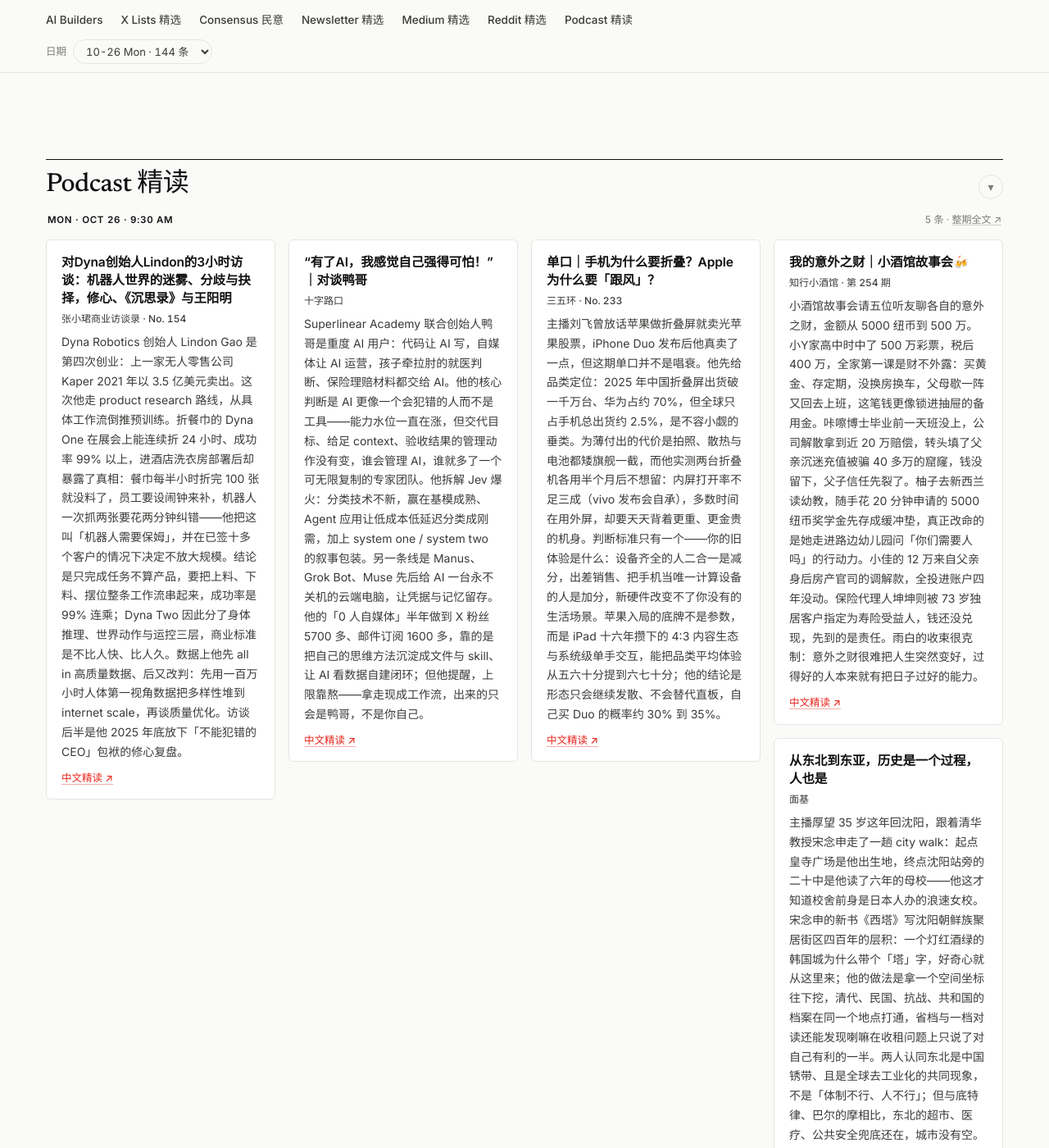
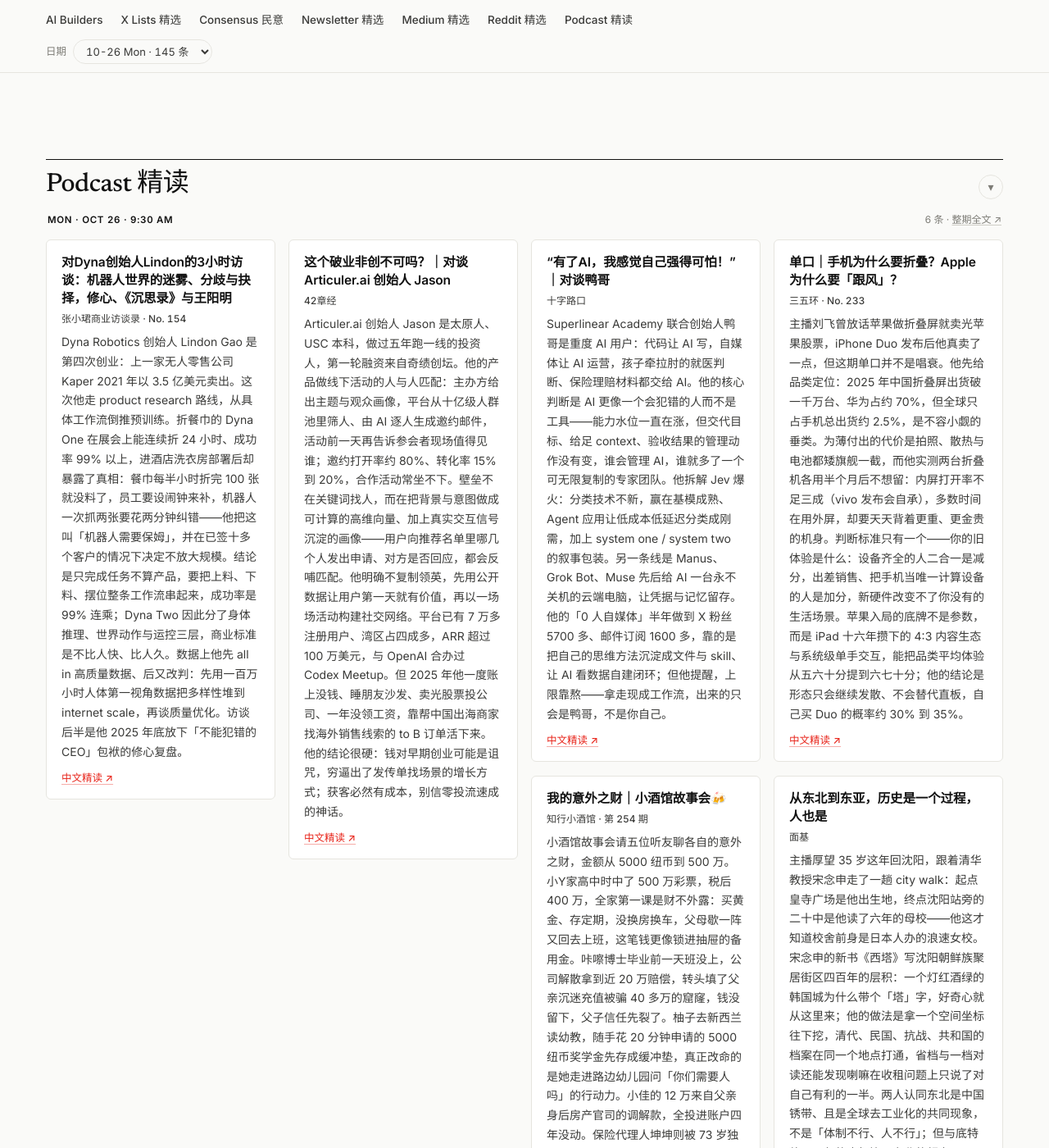
Before and after one commit to cptidiot/mzhao.me, a Jekyll site: the page built from digest/index.html, in a window 1280 px wide and 1400 px high, scrolled down 14521 px. Shown: the whole window at 82% size. Built offline with Jekyll 4.4.1, drawn with Linux system fonts in a browser that asks for light colours.

Commit message:
Digest: podcast 2026-10-26 (add verified 42 item)

```diff
--- a/_digests/2026-10-26-podcast.md
+++ b/_digests/2026-10-26-podcast.md
@@ -3,12 +3,17 @@
 section_name: Podcast 精读
 date: 2026-10-26 09:30:00 -0700
 title: "Podcast Digest — 2026-10-26"
-excerpt: "今日 5 期：张小珺访 Dyna 创始人 Lindon Gao 谈机器人为何需要保姆，十字路口对谈鸭哥聊把 AI 当团队管，三五环单口拆解折叠屏与 iPhone Duo，知行小酒馆故事会聊五笔意外之财，面基随宋念申重走沈阳谈东北与东亚。Lex、晚点聊、AI炼金术、42章经四站今日未能成功核实并读取选期，跳过未记台账，明日续取。"
+excerpt: "今日 6 期：张小珺访 Dyna 创始人 Lindon Gao 谈机器人为何需要保姆，42章经对谈 Articuler.ai 创始人 Jason 聊穷创业与活动匹配，十字路口对谈鸭哥聊把 AI 当团队管，三五环单口拆解折叠屏与 iPhone Duo，知行小酒馆故事会聊五笔意外之财，面基随宋念申重走沈阳谈东北与东亚。Lex、晚点聊、AI炼金术三站今日单集页未能成功读取，跳过未记台账，明日续取。"
 items:
   - title: "对Dyna创始人Lindon的3小时访谈：机器人世界的迷雾、分歧与抉择，修心、《沉思录》与王阳明"
     role: "张小珺商业访谈录 · No. 154"
     summary: "Dyna Robotics 创始人 Lindon Gao 是第四次创业：上一家无人零售公司 Kaper 2021 年以 3.5 亿美元卖出。这次他走 product research 路线，从具体工作流倒推预训练。折餐巾的 Dyna One 在展会上能连续折 24 小时、成功率 99% 以上，进酒店洗衣房部署后却暴露了真相：餐巾每半小时折完 100 张就没料了，员工要设闹钟来补，机器人一次抓两张要花两分钟纠错——他把这叫「机器人需要保姆」，并在已签十多个客户的情况下决定不放大规模。结论是只完成任务不算产品，要把上料、下料、摆位整条工作流串起来，成功率是 99% 连乘；Dyna Two 因此分了身体推理、世界动作与运控三层，商业标准是不比人快、比人久。数据上他先 all in 高质量数据、后又改判：先用一百万小时人体第一视角数据把多样性堆到 internet scale，再谈质量优化。访谈后半是他 2025 年底放下「不能犯错的 CEO」包袱的修心复盘。"
     url: "https://zhangxiaojun.qiaomu.ai/ep/6acf81f0195d838e2af1e281.html"
+    link_label: "中文精读"
+  - title: "这个破业非创不可吗？｜对谈 Articuler.ai 创始人 Jason"
+    role: "42章经"
+    summary: "Articuler.ai 创始人 Jason 是太原人、USC 本科，做过五年跑一线的投资人，第一轮融资来自奇绩创坛。他的产品做线下活动的人与人匹配：主办方给出主题与观众画像，平台从十亿级人群池里筛人、由 AI 逐人生成邀约邮件，活动前一天再告诉参会者现场值得见谁；邀约打开率约 80%、转化率 15% 到 20%，合作活动常坐不下。壁垒不在关键词找人，而在把背景与意图做成可计算的高维向量、加上真实交互信号沉淀的画像——用户向推荐名单里哪几个人发出申请、对方是否回应，都会反哺匹配。他明确不复制领英，先用公开数据让用户第一天就有价值，再以一场场活动构建社交网络。平台已有 7 万多注册用户、湾区占四成多，ARR 超过 100 万美元，与 OpenAI 合办过 Codex Meetup。但 2025 年他一度账上没钱、睡朋友沙发、卖光股票投公司、一年没领工资，靠帮中国出海商家找海外销售线索的 to B 订单活下来。他的结论很硬：钱对早期创业可能是诅咒，穷逼出了发传单找场景的增长方式；获客必然有成本，别信零投流速成的神话。"
+    url: "https://42zhangjing.qiaomu.ai/ep/6acddf92e742e36efcc2448d.html"
     link_label: "中文精读"
   - title: "“有了AI，我感觉自己强得可怕！”｜对谈鸭哥"
     role: "十字路口"
@@ -35,6 +40,9 @@
 **张小珺商业访谈录** — [对Dyna创始人Lindon的3小时访谈：机器人世界的迷雾、分歧与抉择，修心、《沉思录》与王阳明](https://zhangxiaojun.qiaomu.ai/ep/6acf81f0195d838e2af1e281.html)
 折餐巾 99% 成功率不等于产品：机器人停下来等上料的那半小时，才是 Lindon 决定不放大规模的理由——从任务到工作流，差着一个量级。
 
+**42章经** — [这个破业非创不可吗？｜对谈 Articuler.ai 创始人 Jason](https://42zhangjing.qiaomu.ai/ep/6acddf92e742e36efcc2448d.html)
+卖光股票、睡沙发、一年没工资，Jason 在没钱发传单的日子里找到活动匹配这个场景；他的判断是钱对早期创业可能是诅咒，增长只能一个一个用户聊出来。
+
 **十字路口** — [“有了AI，我感觉自己强得可怕！”｜对谈鸭哥](https://crossing.qiaomu.ai/ep/6aca7f91e742e36efcc10957.html)
 鸭哥的方法论只有一条：把 AI 当人管——目标讲清、context 外化成文件、结果要验收，再让它自己看数据建闭环；0 人自媒体半年 5700 粉是这套打法的副产品。
 
```
